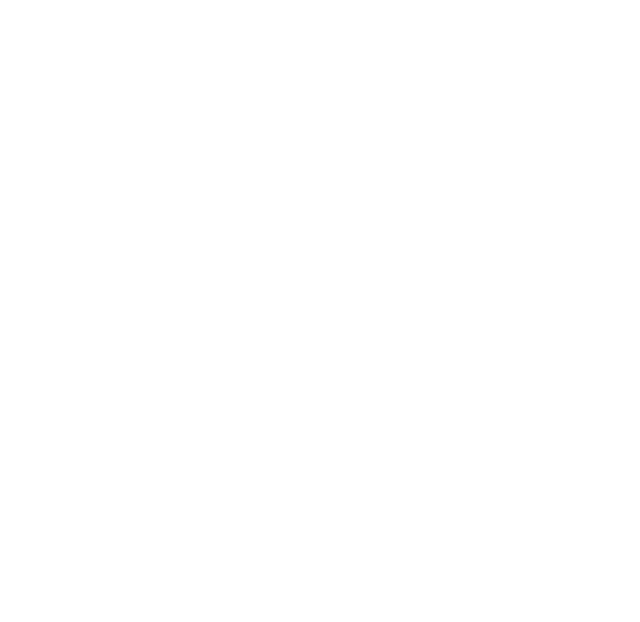
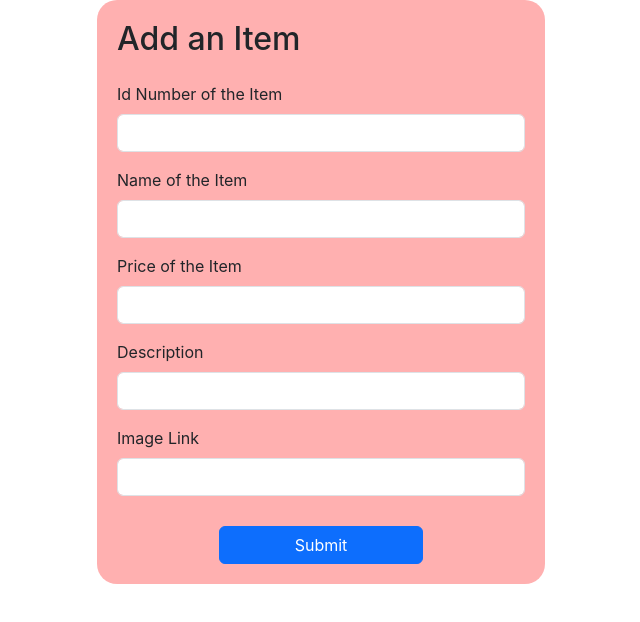
Before and after one commit to Manula-J/flex-social-assessment, a React (Create React App) app: page /add-product in a window 1280 px wide. Before the commit this address had no page. Shown: the top 622 px of the page, without its empty margins (319-959 px from the left). Built offline with nearby package versions, Linux system fonts and the light colour scheme.

Commit message:
Add product page for user to add products to firestore

```diff
--- a/src/App.tsx
+++ b/src/App.tsx
@@ -1,7 +1,7 @@
-import React, { useEffect, useState } from "react";
+import React from "react";
 import { BrowserRouter as Router, Route, Routes } from "react-router-dom";
 import Products from "./pages/Products";
-
+import AddProduct from "./pages/AddProduct";
 import "./App.css";
 
 const App: React.FC = () => {
@@ -9,6 +9,7 @@
     <Router>
       <Routes>
         <Route path="/" element={<Products />} />
+        <Route path="/add-product" element={<AddProduct />} />
       </Routes>
     </Router>
   );
--- /dev/null
+++ b/src/pages/AddProduct.tsx
@@ -0,0 +1,121 @@
+import React, { useState } from "react";
+import { db } from "../firebase/firebase";
+import { collection, addDoc } from "firebase/firestore";
+import "../styles/AddProduct.css";
+
+const AddProduct: React.FC = () => {
+  const [id, setId] = useState<number | string>();
+  const [name, setName] = useState<string>("");
+  const [price, setPrice] = useState<number | string>();
+  const [description, setDescription] = useState<string>("");
+  const [imageUrl, setImageUrl] = useState<string>("");
+
+  const handleSubmit = async (e: React.FormEvent) => {
+    e.preventDefault();
+
+    if (
+      id === null ||
+      name === "" ||
+      price === null ||
+      description === "" ||
+      imageUrl === ""
+    ) {
+      alert("Please fill all the fields");
+      return;
+    }
+
+    try {
+      await addDoc(collection(db, "products"), {
+        id: id,
+        name: name,
+        price: price,
+        description: description,
+        imageUrl: imageUrl,
+      });
+      setId("");
+      setName("");
+      setPrice("");
+      setDescription("");
+      setImageUrl("");
+      alert("Product added successfully!");
+    } catch (error) {
+      console.error("Error adding document: ", error);
+    }
+  };
+
+  return (
+    <>
+      <form className="form-container">
+        <h2 className="mb-4">Add an Item</h2>
+        <div className="mb-3">
+          <label htmlFor="productId" className="form-label">
+            Id Number of the Item
+          </label>
+          <input
+            type="number"
+            className="form-control"
+            id="productId"
+            value={id}
+            onChange={(e) => setId(Number(e.target.value))}
+          />
+        </div>
+        <div className="mb-3">
+          <label htmlFor="productName" className="form-label">
+            Name of the Item
+          </label>
+          <input
+            type="email"
+            className="form-control"
+            id="productName"
+            value={name}
+            onChange={(e) => setName(e.target.value)}
+          />
+        </div>
+        <div className="mb-3">
+          <label htmlFor="productPrice" className="form-label">
+            Price of the Item
+          </label>
+          <input
+            type="number"
+            className="form-control"
+            id="productPrice"
+            value={price}
+            onChange={(e) => setPrice(Number(e.target.value))}
+          />
+        </div>
+        <div className="mb-3">
+          <label htmlFor="productDescription" className="form-label">
+            Description
+          </label>
+          <input
+            type="text"
+            className="form-control"
+            id="productDescription"
+            value={description}
+            onChange={(e) => setDescription(e.target.value)}
+          />
+        </div>
+        <div className="mb-3">
+          <label htmlFor="productImageUrl" className="form-label">
+            Image Link
+          </label>
+          <input
+            type="text"
+            className="form-control"
+            id="productImageUrl"
+            value={imageUrl}
+            onChange={(e) => setImageUrl(e.target.value)}
+          />
+        </div>
+        <input
+          className="btn btn-primary btn-submit"
+          type="submit"
+          value="Submit"
+          onClick={handleSubmit}
+        />
+      </form>
+    </>
+  );
+};
+
+export default AddProduct;
--- /dev/null
+++ b/src/styles/AddProduct.css
@@ -0,0 +1,35 @@
+.form-container {
+  display: flexbox;
+  width: 100%;
+  margin: auto;
+  padding: 20px;
+  background-color: #ff9a9ac6;
+  border-radius: 20px;
+  align-items: center;
+}
+
+.btn-submit {
+  display: flex;
+  width: 50%;
+  margin-left: auto;
+  margin-right: auto;
+  margin-top: 30px;
+}
+
+@media (max-width: 576px) {
+  .form-container {
+    width: 100%;
+  }
+}
+
+@media (min-width: 577px) and (max-width: 891px) {
+  .form-container {
+    width: 70%;
+  }
+}
+
+@media (min-width: 892px) {
+  .form-container {
+    width: 35%;
+  }
+}
```
Also changed, not shown: src/pages/Products.tsx (+1 -33 lines).
